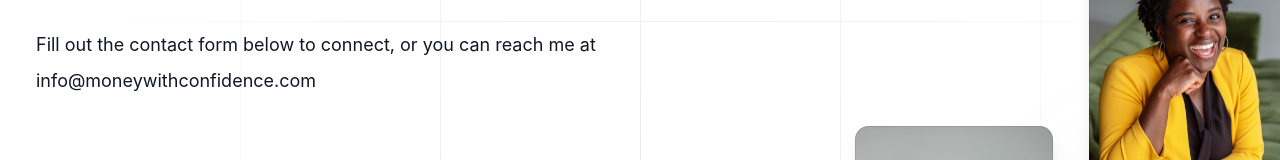
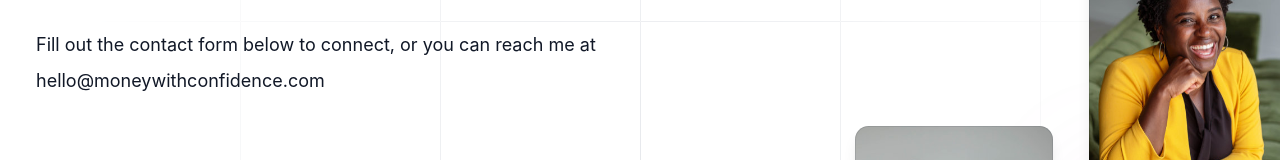
Before and after one commit to damiancarrillo/moneywithconfidence.com, a Vue app: page /contact in a window 1280 px wide. Shown: the part 450-610 px from the top of the page. Built offline with nearby package versions, Linux system fonts and the light colour scheme.

Commit message:
Change to hello

```diff
--- a/src/views/Contact.vue
+++ b/src/views/Contact.vue
@@ -85,9 +85,9 @@
                   Fill out the contact form below to connect, or you can reach
                   me at
                   <a
-                    href="mailto:info@moneywithconfidence.com?subject=Let%27s%20connect%21"
+                    href="mailto:hello@moneywithconfidence.com?subject=Let%27s%20connect%21"
                     class="hover:text-purple-500"
-                    >info@moneywithconfidence.com</a
+                    >hello@moneywithconfidence.com</a
                   >
                 </p>
                 <form novalidate>
```
